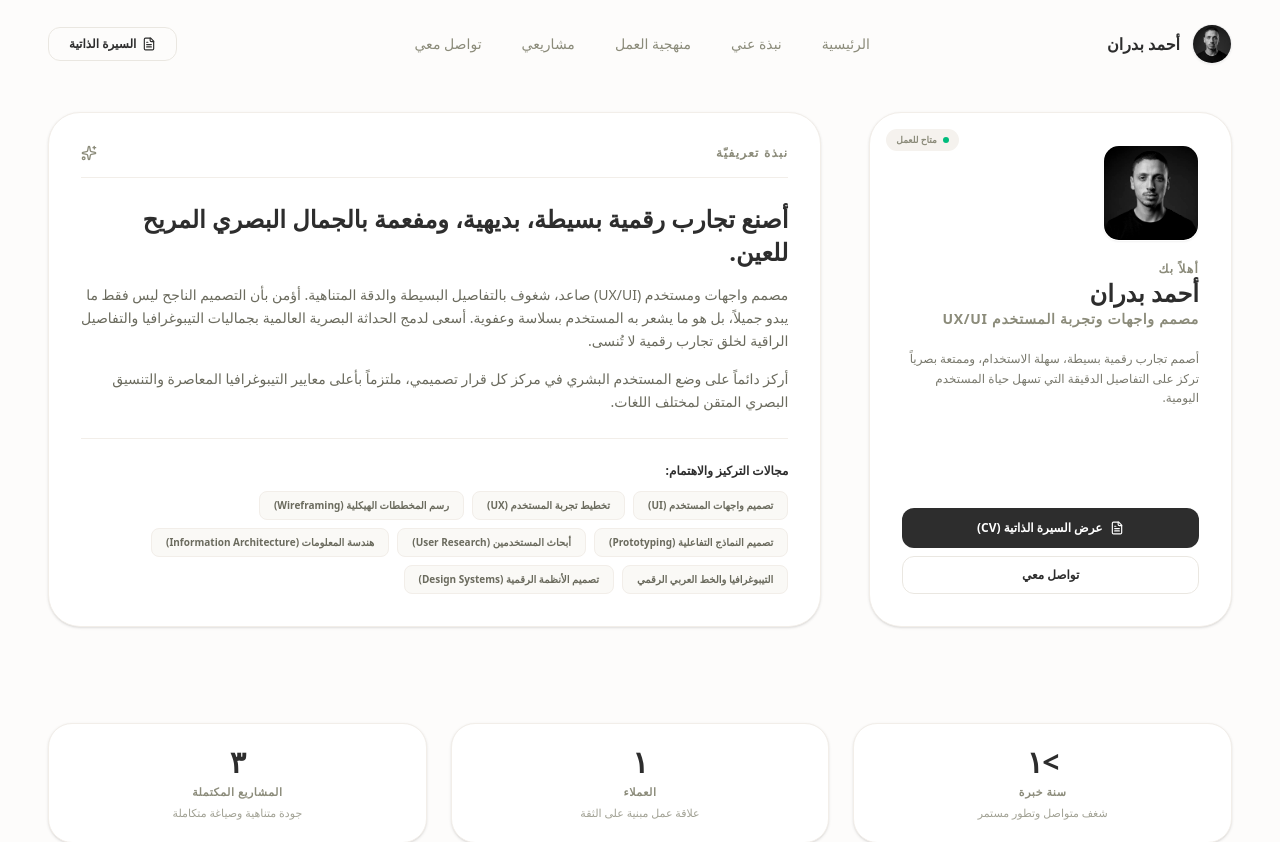
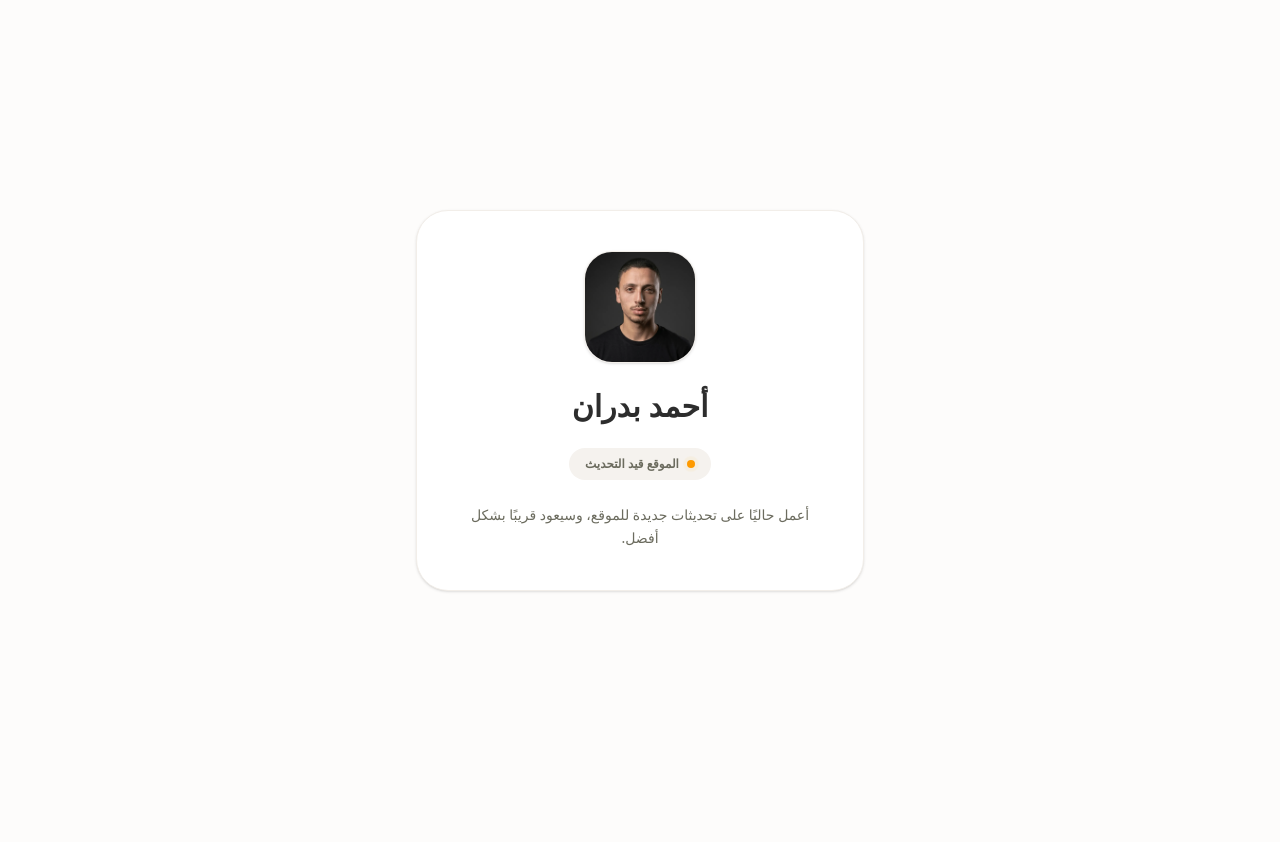
Before and after one commit to badranuxui/My-Portfolio, a React (Vite) app: page / in a window 1280 px wide. Shown: the top 842 px of the page. After the commit the page ends 800 px from the top, so only its background shows below. Built offline with nearby package versions, Linux system fonts and the light colour scheme; a small style sheet from the web is missing.

Commit message:
Enable maintenance mode

```diff
--- a/src/config.ts
+++ b/src/config.ts
@@ -1,2 +1,2 @@
 // وضع الصيانة: خليه true لإظهار صفحة "قيد التحديث" بدل الموقع، و false لرجوع الموقع كالمعتاد
-export const MAINTENANCE_MODE = false;
+export const MAINTENANCE_MODE = true;
```
